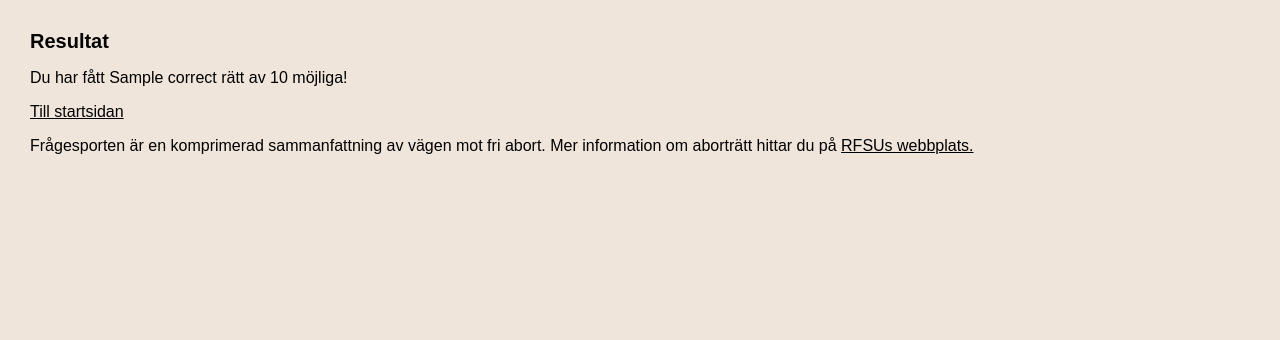
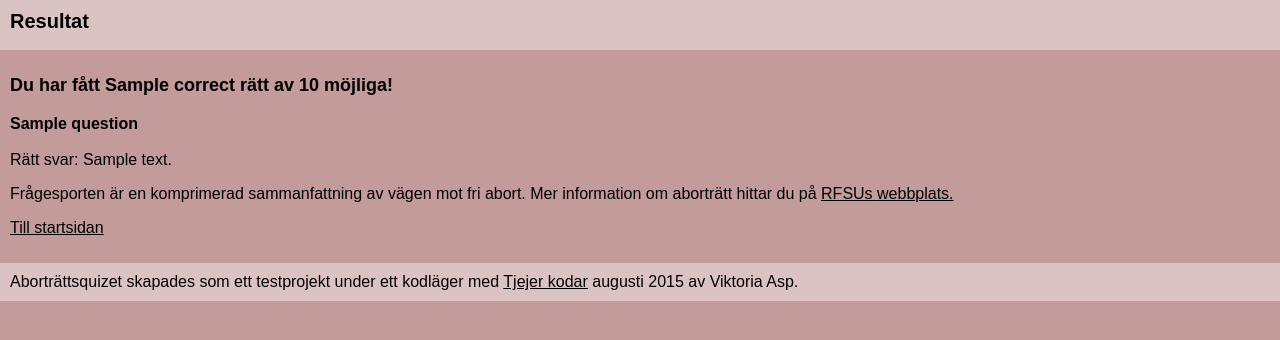
Before and after one commit to viktoria-a/quizsite, a Django app: template quiz/templates/quiz/resultat.html in a window 1280 px wide. Shown: the top 340 px of the page. Run offline with Django 3.2, Linux system fonts and the light colour scheme; tables that the repository leaves empty hold one stand-in row (values such as "Sample post"); the template is opened without the code that fills it: values that come from a table or form of the project are taken from there, most other values are stand-ins (such as "Sample title", 1, 10 or a date in 2020).

Commit message:
footer, header and quiz result

```diff
--- a/quiz/models.py
+++ b/quiz/models.py
@@ -12,6 +12,7 @@ class Quiz(models.Model):
 class Question(models.Model):
     quiz = models.ForeignKey(Quiz, related_name="questions")
     question = models.TextField()
+    # imagelink = models.CharField(max_length=300)
     answer1 = models.CharField(max_length=300)
     answer2 = models.CharField(max_length=300)
     answer3 = models.CharField(max_length=300)
--- /dev/null
+++ b/quiz/templates/quiz/footer.html
@@ -0,0 +1 @@
+<div id="footer">Aborträttsquizet skapades som ett testprojekt under ett kodläger med <a href="http://www.tjejerkodar.se">Tjejer kodar</a> augusti 2015 av Viktoria Asp. </div>
--- a/quiz/templates/quiz/resultat.html
+++ b/quiz/templates/quiz/resultat.html
@@ -7,10 +7,61 @@
 <title>Aborträttsquiz</title>
 </head>
 <body>
+<div id="header">
 <h1>Resultat</h1>
-<p>Du har fått {{ correct }} rätt av {{ total }} möjliga!</p>
+</div>
+
+<div id="content">
+<h2>Du har fått {{ correct }} rätt av {{ total }} möjliga!</h2>
+
+
+
+{% for question in questions %}
+                   <h3><p>{{ question.question }}</p></h3>
+                   Rätt svar:
+                       {% if question.correct == 1 %}
+                           {{question.answer1}}
+                       {% elif question.correct == 2 %}
+                           {{question.answer2}}
+                       {% elif question.correct == 3 %}
+                           {{question.answer3}}
+                    {% endif %}
+                    <br>
+
+    {% for question_number, user_answer in saved_answers.items %}
+        {% if question_number == forloop.parentloop.counter|stringformat:"s" %}
+            {% if user_answer == 1 %}
+                    Du svarade: {{ question.answer1 }}
+                    {% endif %}
+                    {% if user_answer == 2 %}
+                    Du svarade: {{ question.answer2 }}
+                    {% endif %}
+                    {% if user_answer == 3 %}
+                    Du svarade: {{ question.answer3 }}
+            {% endif %}
+            {% endif %}
+        {% endfor %}
+    {% endfor %}
+
+
+
+
+                    </p>
+                </li>
+
+
+
+
+
+
+
+<p>Frågesporten är en komprimerad sammanfattning av vägen mot fri abort.
+Mer information om aborträtt hittar du på <a href="http://www.rfsu.se/abort40">RFSUs webbplats.</a></p>
 
 <p><a href="{% url "quizzes_page" %}">Till startsidan</a></p>
 
-<p>Frågesporten är en komprimerad sammanfattning av vägen mot fri abort.
-Mer information om aborträtt hittar du på <a href="http://www.rfse.se/abort40">RFSUs webbplats.</a><br>
+</div>
+{% include "quiz/footer.html" %}
+
+</body>
+</html>
--- a/quiz/views.py
+++ b/quiz/views.py
@@ -61,6 +61,8 @@ def resultat(request, slug):
 		"correct": num_correct_answers,
 		"total": questions.count(),
 		"quiz": quiz,
+        "questions": questions,
+        "saved_answers": saved_answers,
 
 	}
 	return render(request, "quiz/resultat.html", context)
--- a/static/stajl.css
+++ b/static/stajl.css
@@ -9,20 +9,24 @@
 
 }*/
 
-body {background: #EFE5DB}
-body {margin: 30px}
-.footer {font-size: 14px; font-style: italic;} {background: white}
-.header {font-size: 26px; font color: #2F2F00;}
 
+body {background: #C49B9B}
 p {font font-family: "helvetica"}
 * {font color: #2F2F2B}
-h1 {font-size: 20px;}
-h2 {font-size: 18px;}
+h1 {font-size: 20px;
+	margin: 0;
+	padding:10px}
+h2 {font-size: 18px}
 p {font-size: 16px}
 a:link {color: black}
-a:visited {color: black;}
+a:visited {color: black}
 img {display: block; margin: 10px, 10px}
 label {
   margin: 30px 30px;
   padding: 10px ;
 }
+
+
+#header {height: 50px; background: #DCC3C3}
+#content {padding: 10px;}
+#footer {padding: 10px; background: #DCC3C3}
```
Also changed, not shown: quiz/templates/quiz/question.html (+5 -2 lines), quiz/templates/quiz/quiz.html (+6 -2 lines), quiz/templates/quiz/quizzes.html (+8 -1 lines), static/11370280206_24bfcb767e_k.jpg (added).
